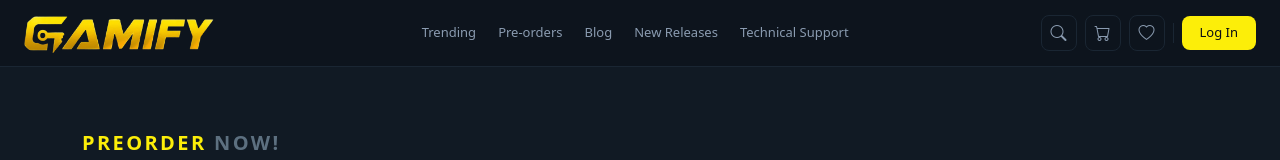
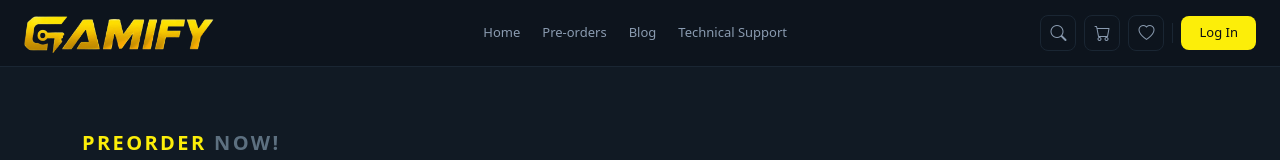
Before and after one commit to christian-matarazzo/gamify, a React app in the folder frontend/: page /games/preorders in a window 1280 px wide. Shown: the top 160 px of the page. Built offline with nearby package versions, Linux system fonts and the light colour scheme; no server answers; the HTML template or start-up script is replaced by a standard one.

Commit message:
navbar bugfix

```diff
--- a/frontend/src/components/AppHeader.jsx
+++ b/frontend/src/components/AppHeader.jsx
@@ -4,11 +4,10 @@ import '../styles/AppHeader.css';
 export default function AppHeader() {
 
     const navLinks = [
-        { text: 'Trending', path: '/' },
+        { text: 'Home', path: '/' },
         { text: 'Pre-orders', path: '/games/preorders' },
-        { text: 'Blog', path: '/blog' },
-        { text: 'New Releases', path: '/new-releases' },
-        { text: 'Technical Support', path: '/support' },
+        { text: 'Blog', path: '/' },
+        { text: 'Technical Support', path: '/' },
     ];
 
     function handleNavClick() {
```
